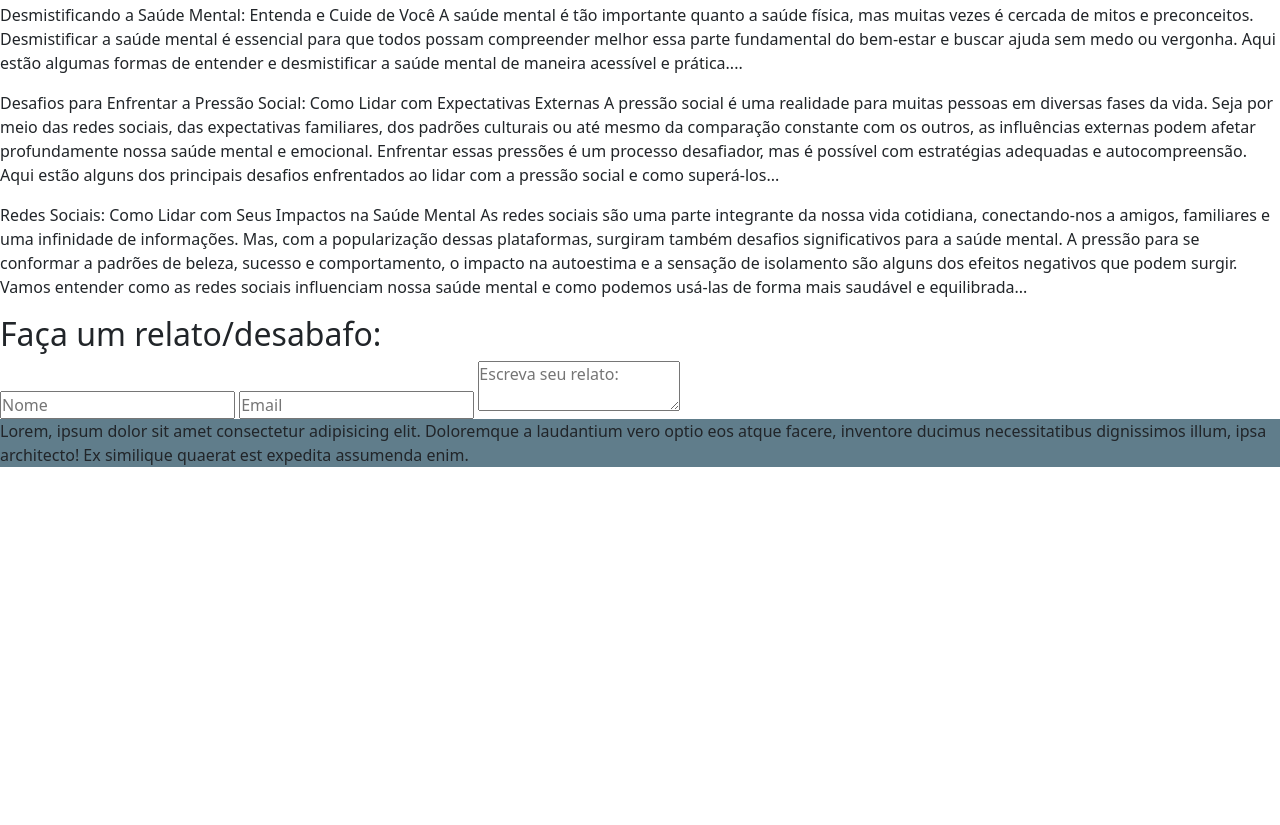
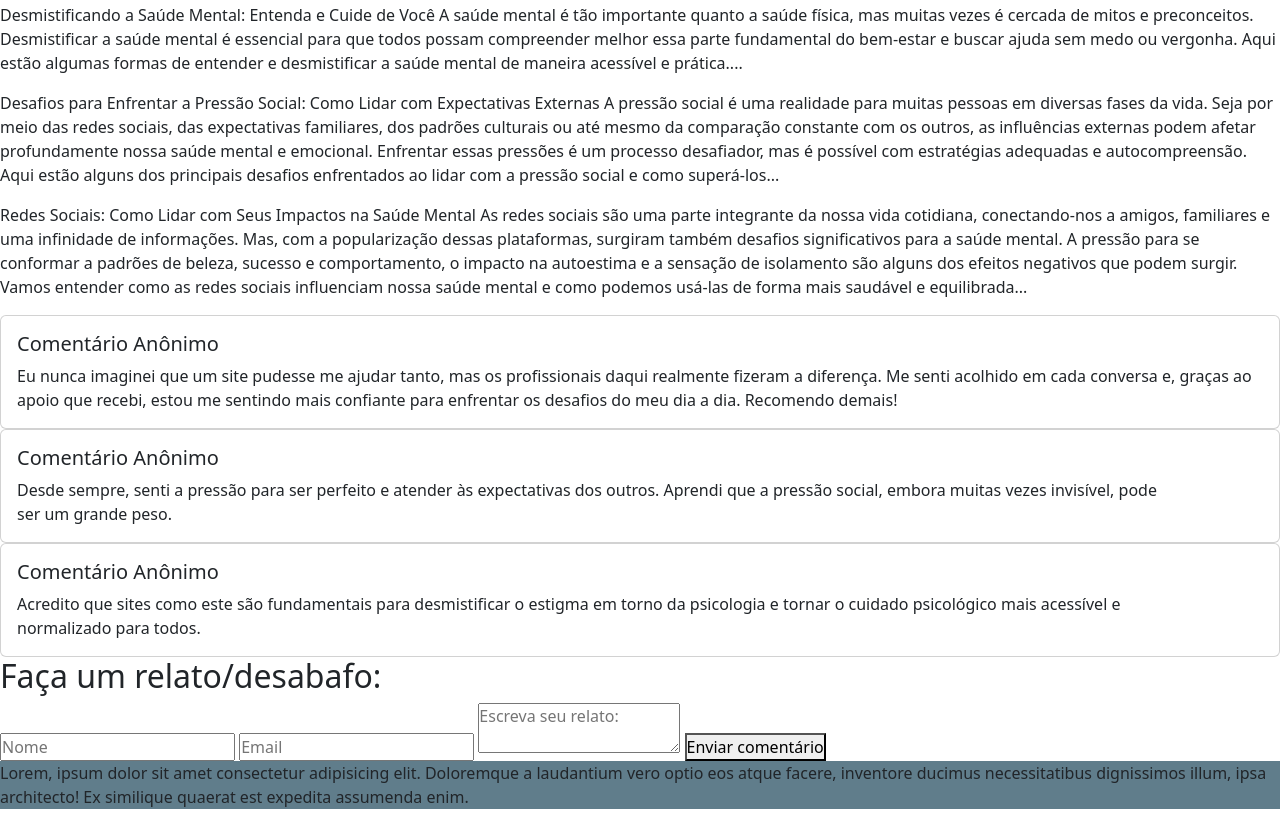
Before and after one commit to Nickchin1/Janeiro-Branco, a plain HTML site: page index.html in a window 1280 px wide. Shown: the part 539-1364 px from the top of the page. Before the commit the page ends 1022 px from the top, so only its background shows below. Drawn offline with nearby package versions, Linux system fonts and the light colour scheme.

Commit message:
aaaaaaaaaaa
aaaaaaaaaaaaaaa

```diff
--- a/index.html
+++ b/index.html
@@ -84,12 +84,43 @@
                     usá-las
                     de forma mais saudável e equilibrada...
             </div>
+
+            <div class="cards"><!--cards-->
+                <div class="card">
+                    <div class="card-body">
+                        <h5 class="card-title">Comentário Anônimo</h5>
+                        <p class="card-text">Eu nunca imaginei que um site pudesse me ajudar tanto, mas os profissionais
+                            daqui realmente fizeram a diferença. Me senti acolhido em cada conversa e, graças ao apoio
+                            que
+                            recebi, estou me sentindo mais confiante para enfrentar os desafios do meu dia a dia.
+                            Recomendo demais!</p>
+                    </div>
+                </div>
+                <div class="card">
+                    <div class="card-body">
+                        <h5 class="card-title">Comentário Anônimo</h5>
+                        <p class="card-text">Desde sempre, senti a pressão para ser perfeito e atender às expectativas
+                            dos outros. Aprendi que a pressão social, embora muitas vezes invisível, pode
+                            ser um grande peso.</p>
+                    </div>
+                </div>
+                <div class="card">
+                    <div class="card-body">
+                        <h5 class="card-title">Comentário Anônimo</h5>
+                        <p class="card-text">Acredito que sites como este são fundamentais para desmistificar o
+                            estigma em torno da psicologia e tornar o cuidado psicológico mais acessível e
+                            normalizado para todos.</p>
+                    </div>
+
+                </div>
+            </div>
             <div class="comentarios">
                 <h2>Faça um relato/desabafo: </h2>
                 <form action="#">
                     <input type="text" name="Escreva seu nome" placeholder="Nome">
                     <input type="email" name="email" placeholder="Email">
-                    <textarea name="comentario" placeholder="Escreva seu relato: "></textarea>
+                    <textarea name="comentario" id="cmt" placeholder="Escreva seu relato: "></textarea>
+                    <button type="submit">Enviar comentário</button>
                 </form>
             </div>
     </div>
--- a/javaodecria.js
+++ b/javaodecria.js
@@ -0,0 +1 @@
+teste = document.getElementById("").value;
```
